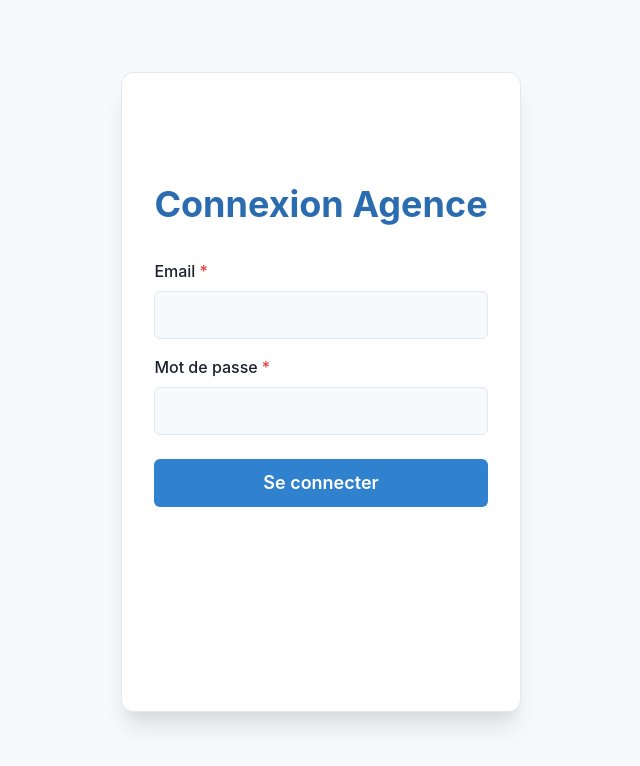
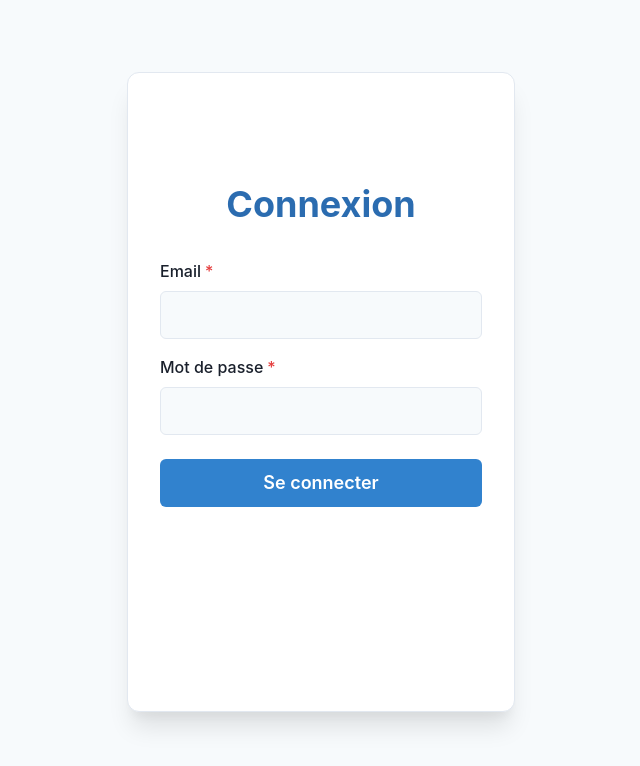
Before and after one commit to Berkani-49/saas-immo-final, a React (Vite) app in the folder saas-immo-frontend/: page / in a window 1280 px wide. Shown: the top 766 px of the page, without its empty margins (319-959 px from the left). Built offline with nearby package versions, Linux system fonts and the light colour scheme.

Commit message:
Frontend: Ajout modification image

```diff
--- a/saas-immo-frontend/src/App.jsx
+++ b/saas-immo-frontend/src/App.jsx
@@ -68,7 +68,7 @@ export default function App() {
             <Center h="60vh">
               <Box w="100%" maxWidth="400px">
                 <Heading as="h2" size="xl" mb={8} textAlign="center" color="blue.600">
-                  Connexion Agence
+                  Connexion
                 </Heading>
                 <form onSubmit={handleLogin}>
                   <FormControl id="email-login" mb={4} isRequired>
```
